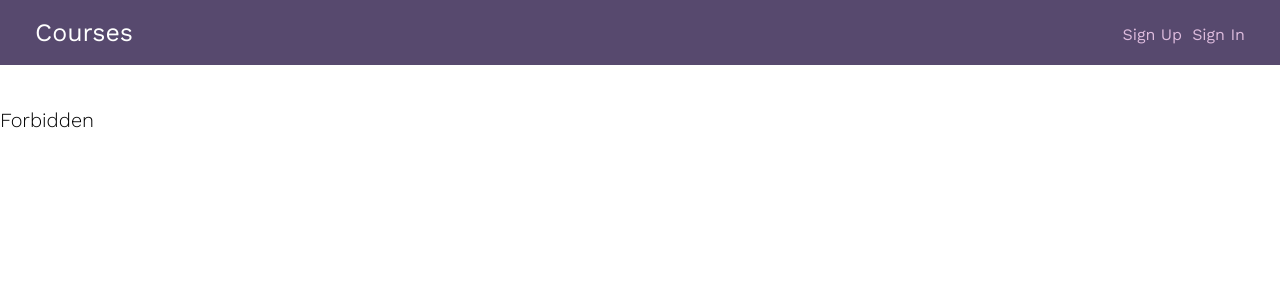
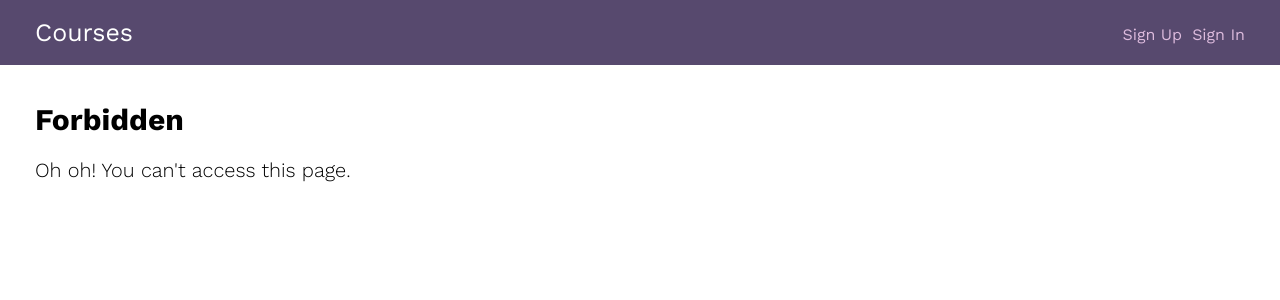
Before and after one commit to heartnode/fullstack-app-react-api, a React (Create React App) app in the folder client/: page /forbidden in a window 1280 px wide. Shown: the top 300 px of the page. Built offline with nearby package versions, Linux system fonts and the light colour scheme.

Commit message:
updated forbidden

```diff
--- a/client/src/components/Forbidden.js
+++ b/client/src/components/Forbidden.js
@@ -1,7 +1,12 @@
 import React from 'react';
 const Forbidden = () => {
     return (
-        <p>Forbidden</p>
+        <main>
+        <div className="wrap">
+            <h2>Forbidden</h2>
+            <p>Oh oh! You can't access this page.</p>
+        </div>
+    </main>
     );
 }
 
```
